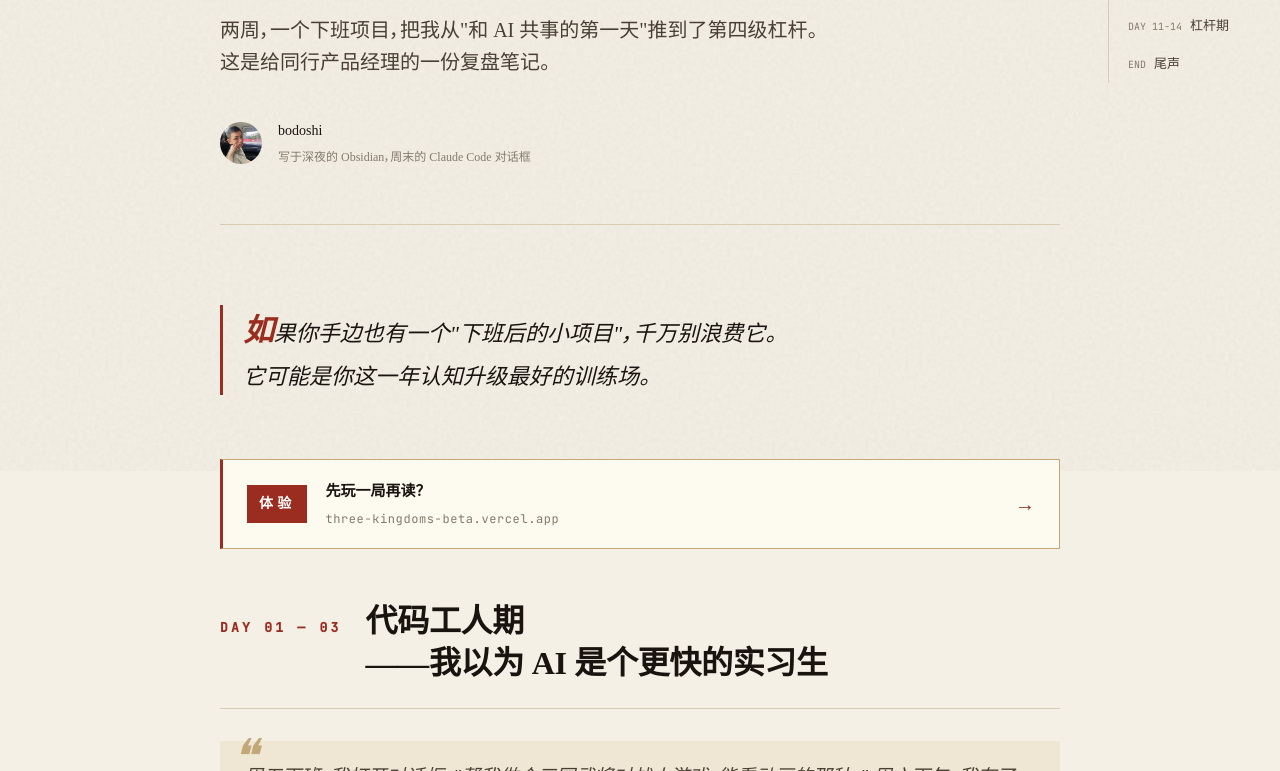
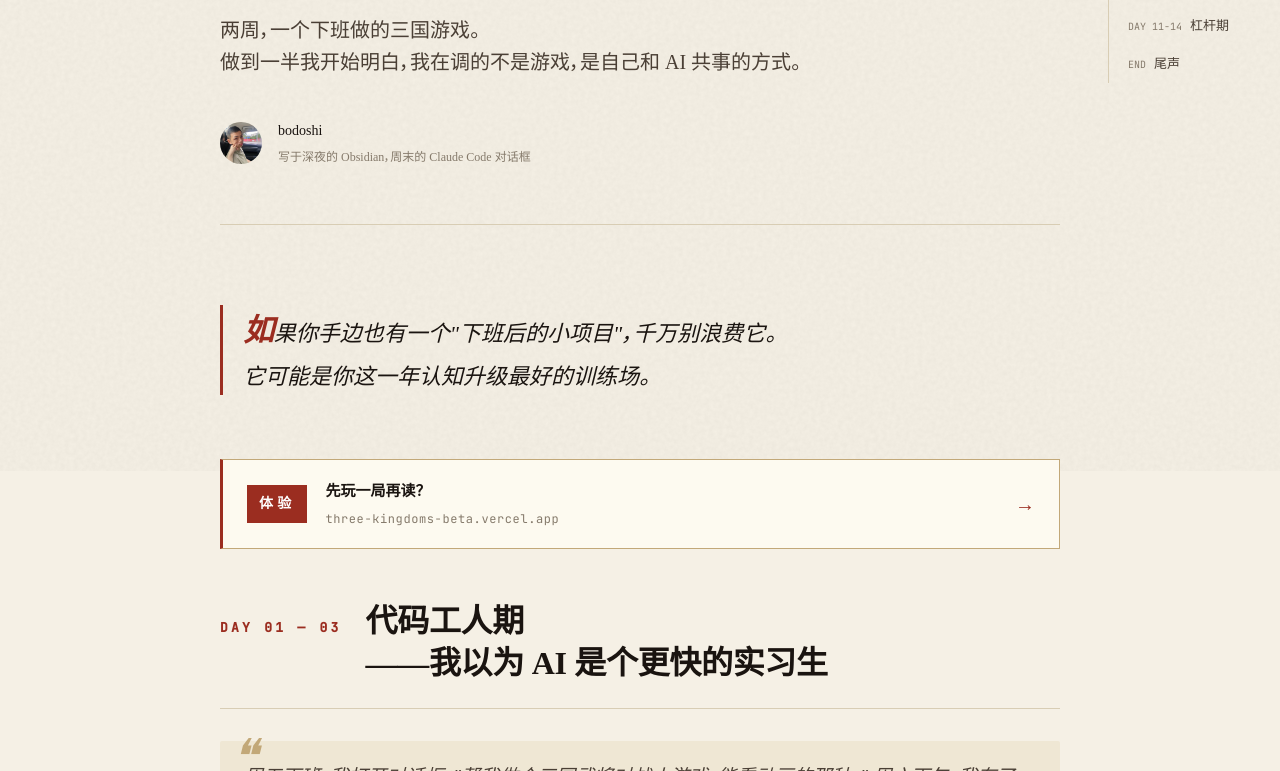
Before and after one commit to bodoshi/three-kingdoms, a website: page public/share/index.html in a window 1280 px wide. Shown: the part 329-1100 px from the top of the page. Drawn offline with Linux system fonts and the light colour scheme.

Commit message:
tweak(share): 副标题去爹味

```diff
--- a/public/share/index.html
+++ b/public/share/index.html
@@ -993,7 +993,7 @@
         <span>约 20 分钟</span>
       </div>
       <h1>一个三国游戏<br>让我重写了自己的工作方式</h1>
-      <p class="subtitle">两周，一个下班项目，把我从"和 AI 共事的第一天"推到了第四级杠杆。<br>这是给同行产品经理的一份复盘笔记。</p>
+      <p class="subtitle">两周，一个下班做的三国游戏。<br>做到一半我开始明白，我在调的不是游戏，是自己和 AI 共事的方式。</p>
       <div class="byline">
         <img class="avatar" src="avatar.jpg" alt="bodoshi" />
         <div>
```
